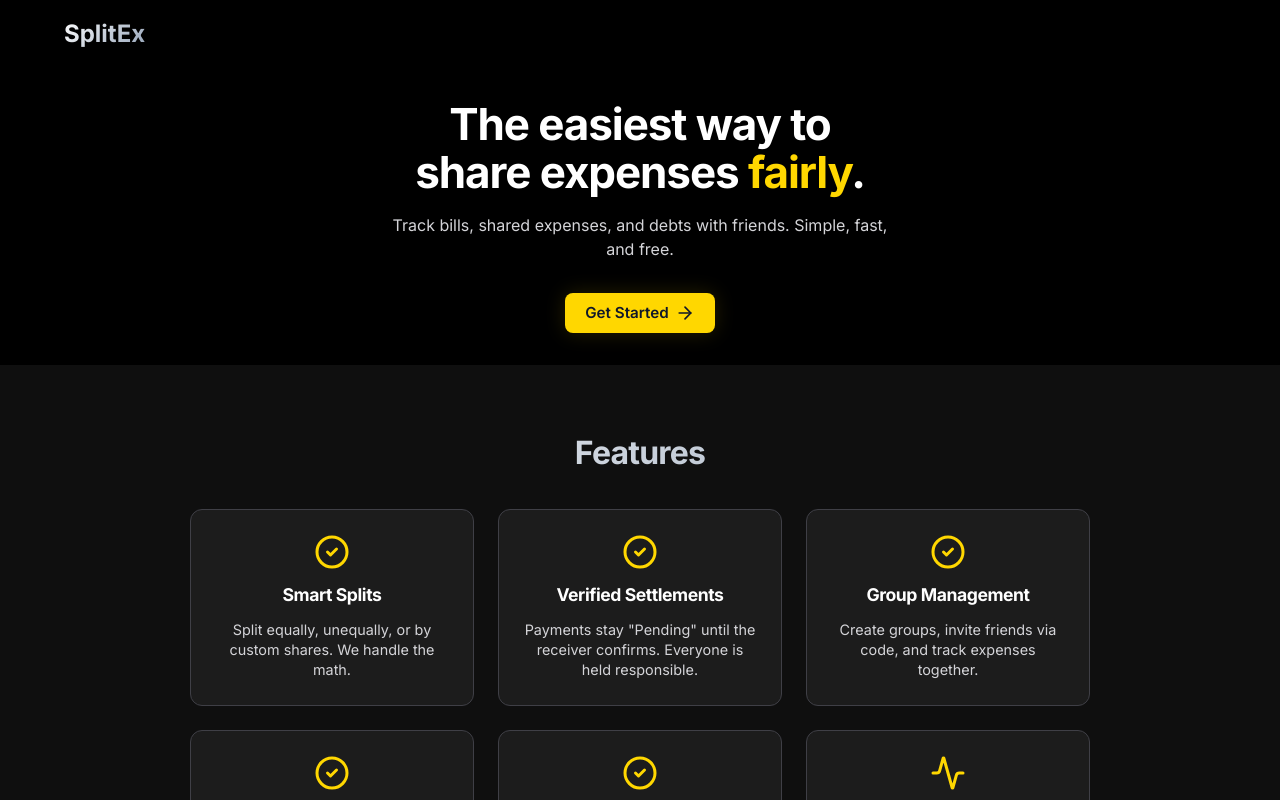
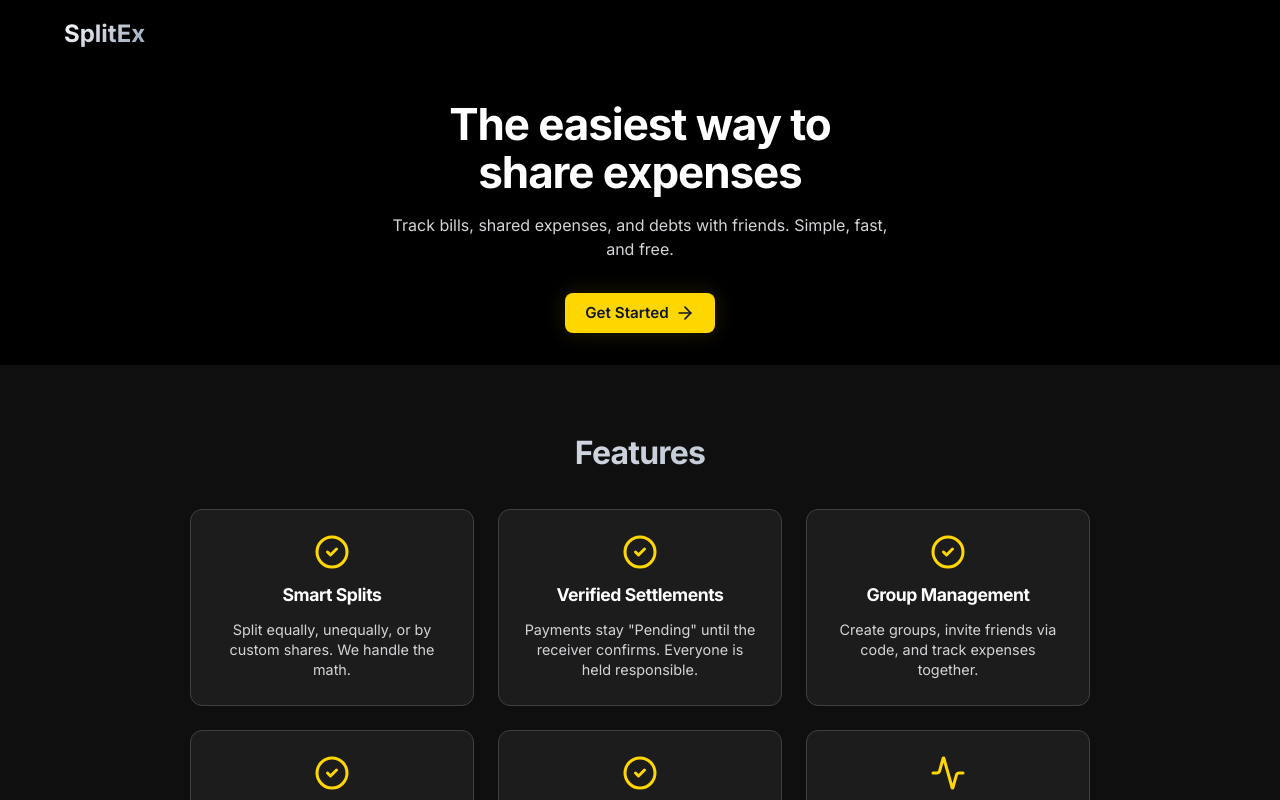
Before and after one commit to Chakri0712/SplitEx, a React (Vite) app: page / in a window 1280 px wide. Built offline with nearby package versions, Linux system fonts and the light colour scheme.

Commit message:
updated features list nd readme

```diff
--- a/src/components/LandingPage.jsx
+++ b/src/components/LandingPage.jsx
@@ -1,7 +1,7 @@
 
 import React from 'react';
 import { useNavigate } from 'react-router-dom';
-import { ArrowRight, CheckCircle2, Activity, Users2 } from 'lucide-react';
+import { ArrowRight, CheckCircle2, Activity, Users2, Bell } from 'lucide-react';
 import './LandingPage.css';
 
 export default function LandingPage({ session }) {
@@ -35,7 +35,7 @@ export default function LandingPage({ session }) {
 
                     <h1>
                         The easiest way to <br />
-                        share expenses <span className="highlight">fairly</span>.
+                        share expenses
                     </h1>
                     <p className="hero-subtext">
                         Track bills, shared expenses, and debts with friends.
@@ -92,6 +92,11 @@ export default function LandingPage({ session }) {
                         <h3>Cross-Group Settlements</h3>
                         <p>Settle debts across multiple groups in one tap. Net balances with friends, no matter how many groups you share.</p>
                     </div>
+                    <div className="feature-card">
+                        <Bell className="feature-icon" />
+                        <h3>Push Notifications</h3>
+                        <p>Get instant alerts when friends add expenses or settle up even when you are away from the app.</p>
+                    </div>
                 </div>
             </section>
         </div>
```
Also changed, not shown: 1 other file (tests, documents, lock files or other folders).
